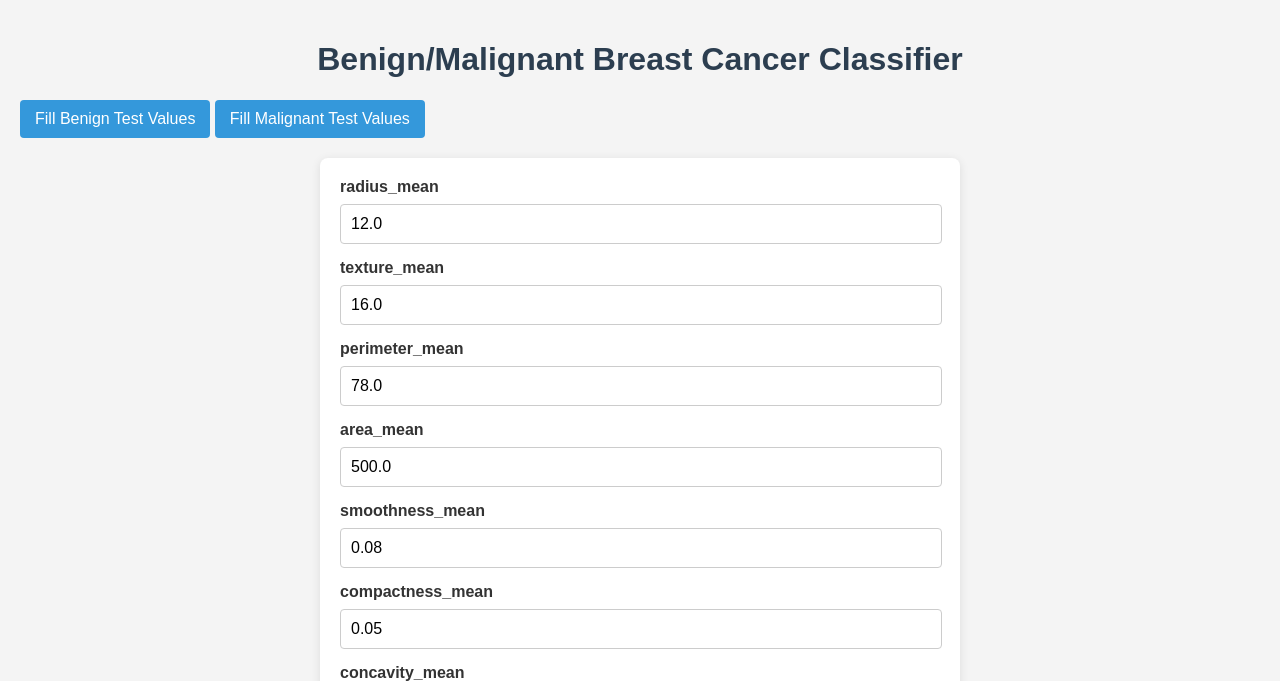
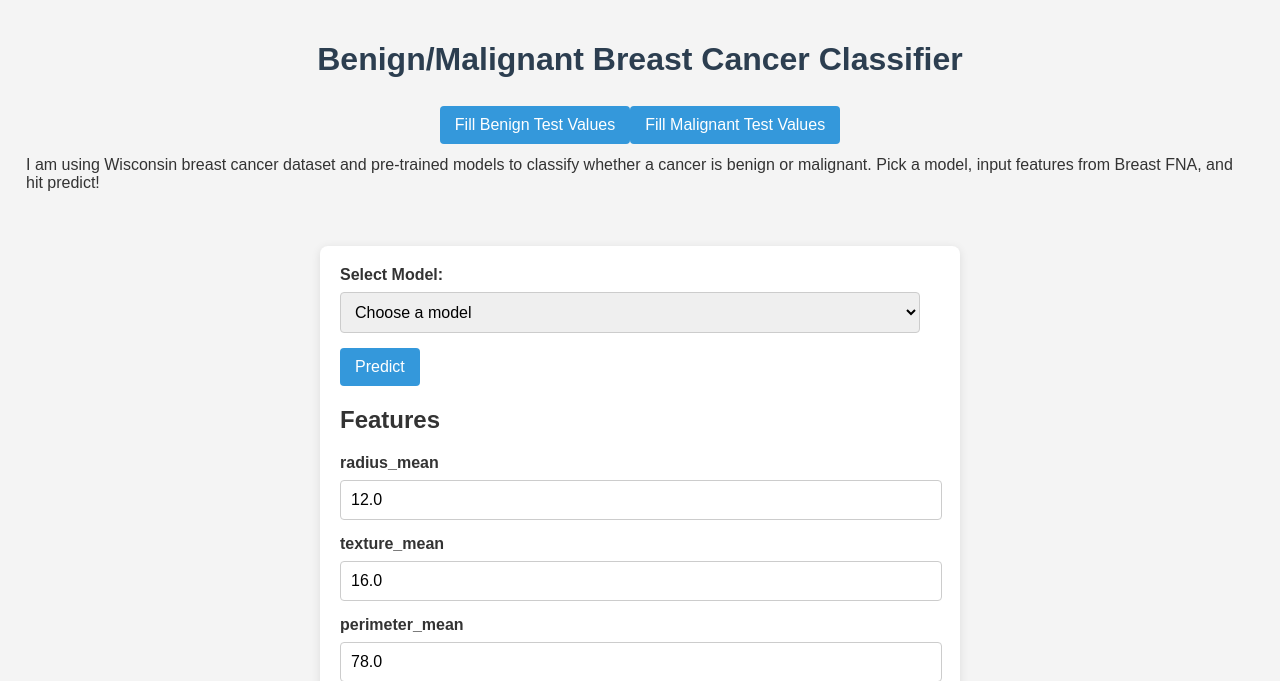
Before and after one commit to rizanB/breast-cancer, a Flask app: page / in a window 1280 px wide. Shown: the top 681 px of the page. Run offline with Flask 3, Linux system fonts and the light colour scheme.

Commit message:
chore: minor changes for aesthetics

```diff
--- a/static/style.css
+++ b/static/style.css
@@ -9,6 +9,13 @@ body {
 h1 {
     text-align: center;
     color: #2c3e50;
+}
+
+.description_with_buttons{
+    display: flex;
+    flex-direction: row;
+    padding: 4px;
+    justify-content: center;
 }
 
 #action {
@@ -56,4 +63,12 @@ button:hover {
     font-size: 18px;
     text-align: center;
     font-weight: bold;
+    padding: 4px;
 }
+
+.centered{
+    display: flex;
+    padding: 6px;
+    flex-direction: row;
+    justify-content: center;
+}
--- a/templates/index.html
+++ b/templates/index.html
@@ -11,14 +11,18 @@
 <body>
     <h1>Benign/Malignant Breast Cancer Classifier</h1>
 
-    <button id="fillBenignValues" onclick="fillTestValues('benign')">Fill Benign Test Values</button>
-    <button id="fillMalignantValues" onclick="fillTestValues('malignant')">Fill Malignant Test Values</button>
+    <div class="centered testValueButtons">
+
+        <button id="fillBenignValues" onclick="fillTestValues('benign')">Fill Benign Test Values</button>
+        <button id="fillMalignantValues" onclick="fillTestValues('malignant')">Fill Malignant Test Values</button>
+    </div>
+
+    <span class="centered">I am using Wisconsin breast cancer dataset </a>   and pre-trained models to classify whether a cancer is benign or malignant. Pick a model, input features from Breast FNA, and hit predict! </span>
+
+    <div id="prediction-result"></div>
+
 
     <form id="action" action="/predict" method="post">
-        {% for feature, value in feature_list_with_test_values['benign'].items() %}
-        <label for="{{ feature }}">{{ feature }}</label>
-        <input type="text" name="{{ feature }}" id="{{ feature }}" value="{{ value }}" required>
-        {% endfor %}
 
         <label for="selected_model">Select Model:</label>
         <select name="selected_model" id="selected_model" required>
@@ -29,9 +33,17 @@
         </select>
 
         <button type="submit">Predict</button>
+
+        <h2>Features</h2>
+
+        {% for feature, value in feature_list_with_test_values['benign'].items() %}
+        <label for="{{ feature }}">{{ feature }}</label>
+        <input type="text" name="{{ feature }}" id="{{ feature }}" value="{{ value }}" required>
+        {% endfor %}
+
+
     </form>
 
-    <div id="prediction-result"></div>
 
     <script>
         document.getElementById('action').addEventListener('submit', async (event) => {
@@ -51,7 +63,6 @@
                 }
 
                 const result = await response.json();
-                console.log(result);
                 document.getElementById('prediction-result').textContent = `Model: ${result.selectedModel} Prediction: ${result.prediction == 0 ? "Benign" : "Malignant"}`;
             } catch (error) {
                 console.error(error)
```
